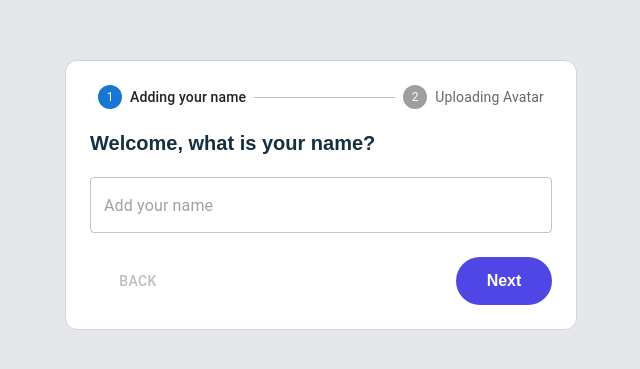
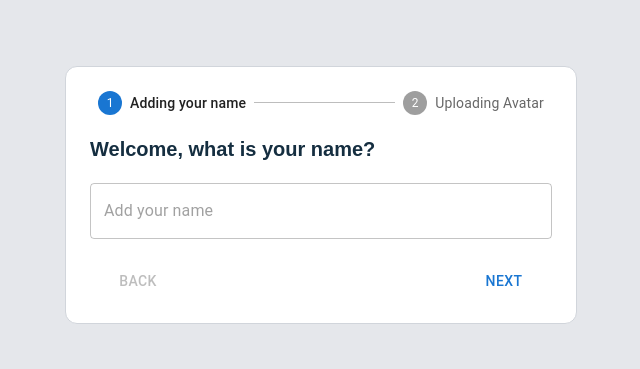
Before and after one commit to Co-Lab-You-Belong-in-Tech/Goalify, a React (Vite) app: page / in a window 1280 px wide. Shown: the part 205-574 px from the top of the page, without its empty margins (319-959 px from the left). Built offline with nearby package versions, Linux system fonts and the light colour scheme; a web font is replaced by a local one.

Commit message:
add upload img feature

```diff
--- a/src/components/stepper/IntroduceStepper.jsx
+++ b/src/components/stepper/IntroduceStepper.jsx
@@ -156,7 +156,7 @@ export default function IntroduceStepper( ) {
                             </Button>
                         )}
 
-                        <Button class={"bg-indigo-600 text-white p-3 rounded-3xl w-24 font-bold"} onClick={handleNext}>
+                        <Button className={"bg-indigo-600 text-white p-3 rounded-3xl w-24 font-bold"} onClick={handleNext}>
                             {activeStep === steps.length - 1 ? 'Finish' : 'Next'}
                         </Button>
                     </Box>
--- a/src/components/stepper/UploadAvatarStep.jsx
+++ b/src/components/stepper/UploadAvatarStep.jsx
@@ -7,16 +7,15 @@ function UploadAvatarStep({userObj, setUser}) {
 
     const user = useSelector(state => state.user)
     const uploadImgHandler = (event) => {
-        console.log(localStorage.getItem(`${user.name}`))
+        console.log(localStorage.getItem('userAvatar'))
         const reader = new FileReader();
         reader.readAsDataURL(event.target.files[0]);
         reader.addEventListener('load', () => {
-            localStorage.setItem(`${user.name}`, reader.result);
+            localStorage.setItem('userAvatar', reader.result);
         });
         // setUser((prev) => {
         //     return {...prev, imgUrl: e.target.value}
         // })
-        console.log(localStorage.getItem(`${user.name}`))
     };
 
     return (<div>
```
